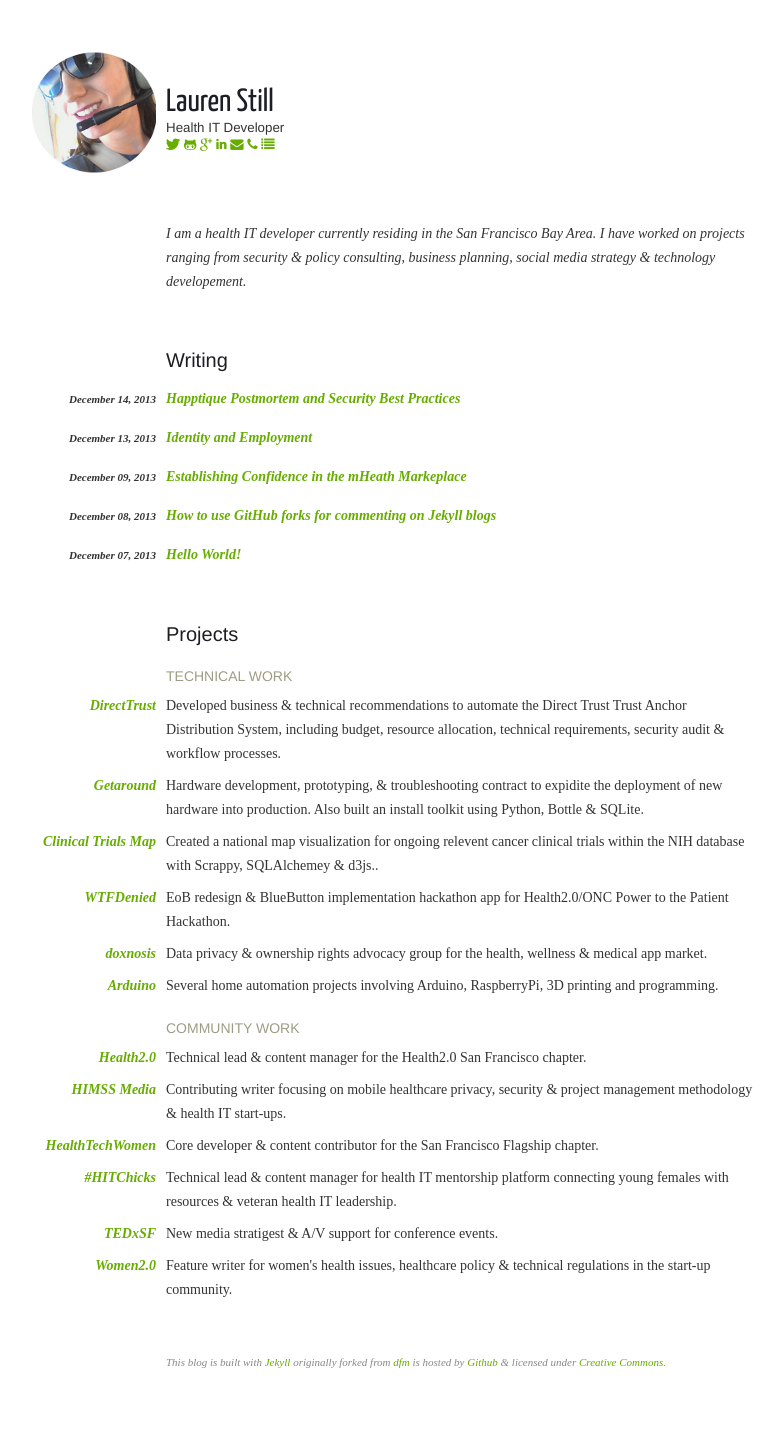
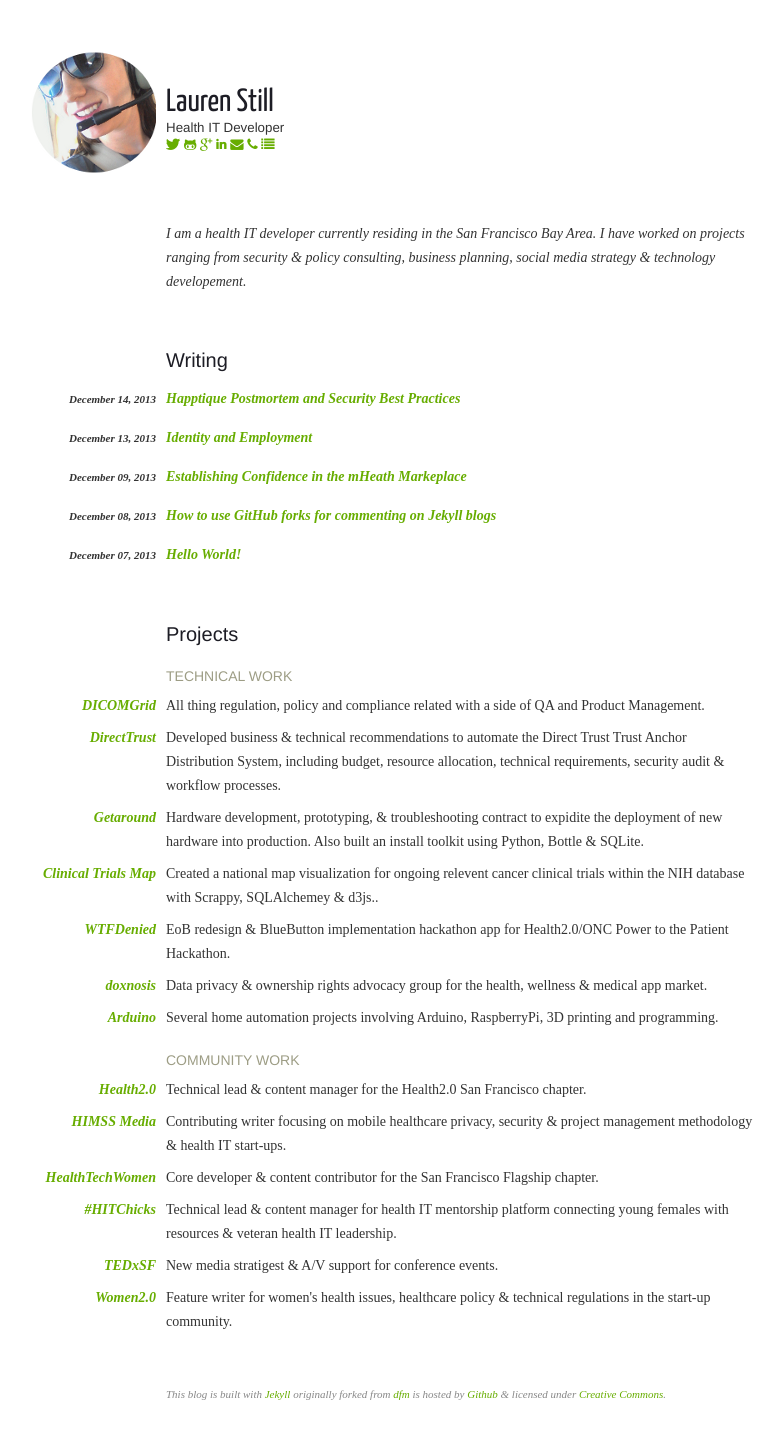
Before and after one commit to laurenstill/laurenstill.github.io, a Jekyll site: the page built from index.html, in a window 1280 px wide. Shown: the whole page, without its empty margins (279-1063 px from the left). Built offline with Jekyll 4.4.1, drawn with Linux system fonts in a browser that asks for light colours; before the commit the page ends 1419 px from its top, so only the background shows below that.

Commit message:
Update index.html
added dicomgrid

```diff
--- a/_layouts/index.html
+++ b/_layouts/index.html
@@ -43,6 +43,14 @@ layout: default
     </div>
     <div class="section-body">
         <ul>
+        <li class="project">
+                <span class="project-name">
+                    <a href="http://www.dicomgrid.com">DICOMGrid</a>
+                </span>
+                <span class="project-desc">
+                    All thing regulation, policy and compliance related with a side of QA and Product Management.
+                    </span>
+            </li>
             <li class="project">
                 <span class="project-name">
                     <a href="http://www.directtrust.org">DirectTrust</a>
```
